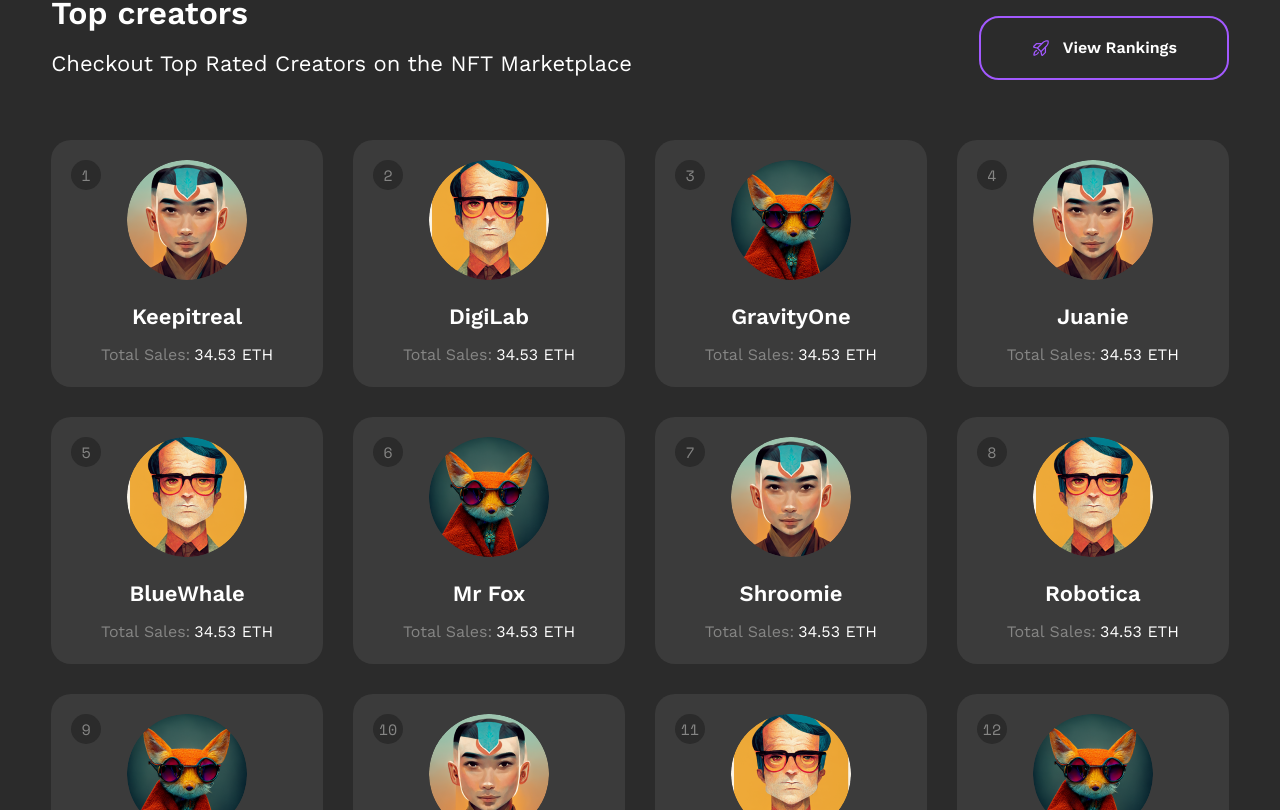
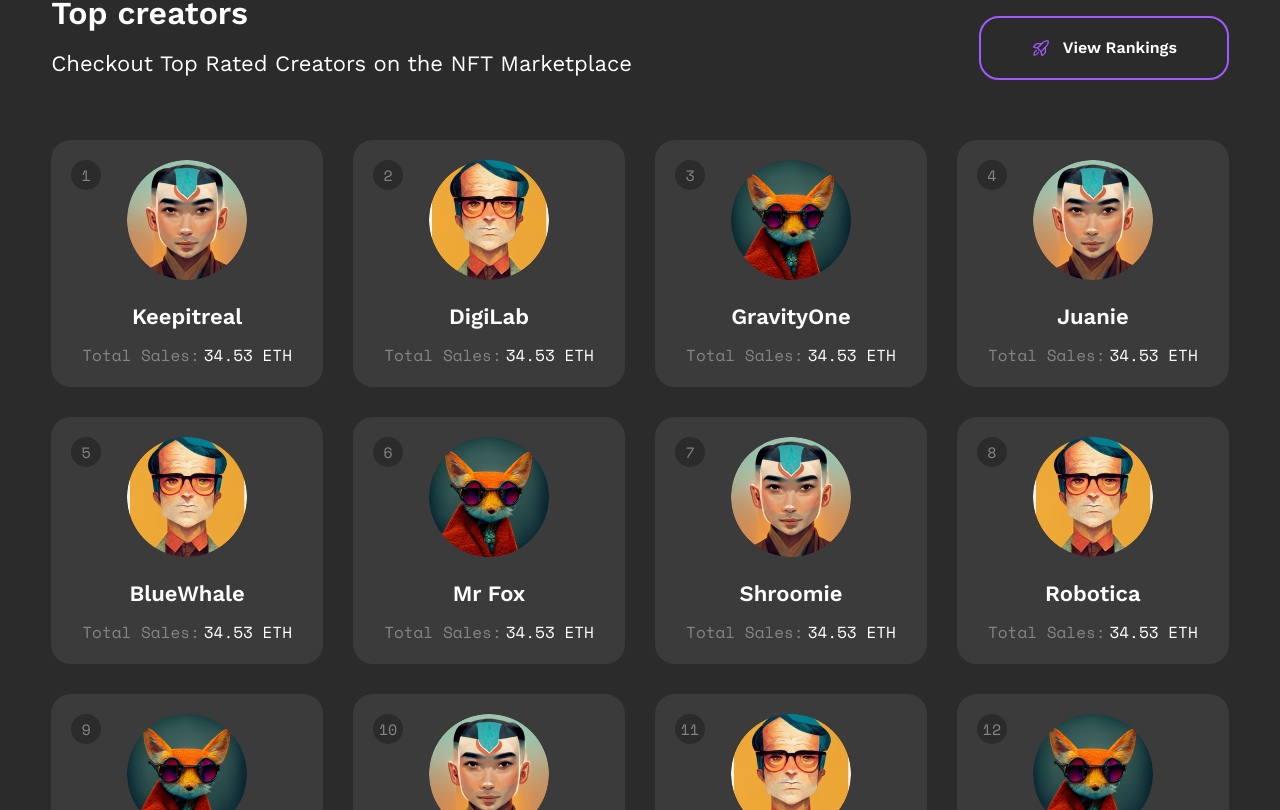
Before and after one commit to webgently/nft-marketplace-frontend, a React (Create React App) app: page / in a window 1280 px wide. Shown: the part 1750-2560 px from the top of the page. Built offline with nearby package versions, Linux system fonts and the light colour scheme.

Commit message:
update: home page

```diff
--- a/src/pages/Home/home.scss
+++ b/src/pages/Home/home.scss
@@ -98,31 +98,6 @@
     }
     .creator-collections {
       @apply grid md:grid-cols-2 lg:grid-cols-3 xl:grid-cols-4 gap-[20px] sm:gap-[30px];
-      .creator-item {
-        @apply flex flex-row lg:flex-col gap-[20px] items-center bg-second p-[20px] rounded-[20px] relative;
-        > span {
-          font-family: SpaceMono;
-          @apply flex justify-center items-center absolute top-[12px] sm:top-[20px] left-[12px] sm:left-[20px]
-          bg-primary rounded-full w-[25px] sm:w-[30px] h-[25px] sm:h-[30px]
-          text-third z-[1];
-        }
-        .creator-avatar {
-          @apply relative;
-          img {
-            @apply max-w-[60px] xs:max-w-[80px] sm:max-w-[120px] rounded-full;
-          }
-        }
-        .creator-detail {
-          @apply flex flex-col gap-[10px];
-          p {
-            @apply text-[16px] 2xs:text-[18px] xs:text-[22px] font-[600] text-left lg:text-center;
-          }
-
-          span {
-            @apply flex flex-col 2xs:flex-row gap-[4px] text-[14px] xs:text-[16px] font-[400] text-left lg:text-center;
-          }
-        }
-      }
     }
   }
 }
--- a/src/pages/Home/index.tsx
+++ b/src/pages/Home/index.tsx
@@ -3,6 +3,7 @@ import { Swiper, SwiperSlide } from 'swiper/react';
 import { Autoplay, Pagination } from 'swiper';
 import Layouts from '../../components/Layouts';
 import NftCard from '../../components/NftCard';
+import Creator from '../../components/Creator';
 import HeroImg from '../../assets/images/hero.png';
 import CreatorImg from '../../assets/images/creator2.png';
 import IconMenu from '../../components/Icons';
@@ -47,18 +48,18 @@ const trendings = [
 ];
 
 const creators = [
-  { avatar: './assets/images/creator1.png', name: 'Keepitreal', price: 34.53, currency: 'ETH' },
-  { avatar: './assets/images/creator2.png', name: 'DigiLab', price: 34.53, currency: 'ETH' },
-  { avatar: './assets/images/creator3.png', name: 'GravityOne', price: 34.53, currency: 'ETH' },
-  { avatar: './assets/images/creator1.png', name: 'Juanie', price: 34.53, currency: 'ETH' },
-  { avatar: './assets/images/creator2.png', name: 'BlueWhale', price: 34.53, currency: 'ETH' },
-  { avatar: './assets/images/creator3.png', name: 'Mr Fox', price: 34.53, currency: 'ETH' },
-  { avatar: './assets/images/creator1.png', name: 'Shroomie', price: 34.53, currency: 'ETH' },
-  { avatar: './assets/images/creator2.png', name: 'Robotica', price: 34.53, currency: 'ETH' },
-  { avatar: './assets/images/creator3.png', name: 'RustyRobot', price: 34.53, currency: 'ETH' },
-  { avatar: './assets/images/creator1.png', name: 'Animakid', price: 34.53, currency: 'ETH' },
-  { avatar: './assets/images/creator2.png', name: 'Dotgu', price: 34.53, currency: 'ETH' },
-  { avatar: './assets/images/creator3.png', name: 'Ghiblier', price: 34.53, currency: 'ETH' }
+  { avatar: './assets/images/creator1.png', author: 'Keepitreal', price: 34.53, currency: 'ETH' },
+  { avatar: './assets/images/creator2.png', author: 'DigiLab', price: 34.53, currency: 'ETH' },
+  { avatar: './assets/images/creator3.png', author: 'GravityOne', price: 34.53, currency: 'ETH' },
+  { avatar: './assets/images/creator1.png', author: 'Juanie', price: 34.53, currency: 'ETH' },
+  { avatar: './assets/images/creator2.png', author: 'BlueWhale', price: 34.53, currency: 'ETH' },
+  { avatar: './assets/images/creator3.png', author: 'Mr Fox', price: 34.53, currency: 'ETH' },
+  { avatar: './assets/images/creator1.png', author: 'Shroomie', price: 34.53, currency: 'ETH' },
+  { avatar: './assets/images/creator2.png', author: 'Robotica', price: 34.53, currency: 'ETH' },
+  { avatar: './assets/images/creator3.png', author: 'RustyRobot', price: 34.53, currency: 'ETH' },
+  { avatar: './assets/images/creator1.png', author: 'Animakid', price: 34.53, currency: 'ETH' },
+  { avatar: './assets/images/creator2.png', author: 'Dotgu', price: 34.53, currency: 'ETH' },
+  { avatar: './assets/images/creator3.png', author: 'Ghiblier', price: 34.53, currency: 'ETH' }
 ];
 
 const browses = [
@@ -110,6 +111,7 @@ const nfts = [
     bidCurrency: 'wETH'
   }
 ];
+
 const Home = () => {
   return (
     <Layouts>
@@ -235,21 +237,14 @@ const Home = () => {
           <div className="creator-collections">
             {creators.map((item: any, ind: number) => {
               return (
-                <div key={'creator' + ind} className="creator-item">
-                  <span>{ind + 1}</span>
-                  <div className="creator-avatar">
-                    <img src={item.avatar} alt={'creator' + ind} />
-                  </div>
-                  <div className="creator-detail">
-                    <p>{item.name}</p>
-                    <span>
-                      <span className="text-third">Total Sales:</span>
-                      <span>
-                        {item.price.toFixed(2)} {item.currency}
-                      </span>
-                    </span>
-                  </div>
-                </div>
+                <Creator
+                  key={'creator' + ind}
+                  ind={ind}
+                  avatar={item.avatar}
+                  author={item.author}
+                  price={item.price}
+                  currency={item.currency}
+                ></Creator>
               );
             })}
           </div>
```
